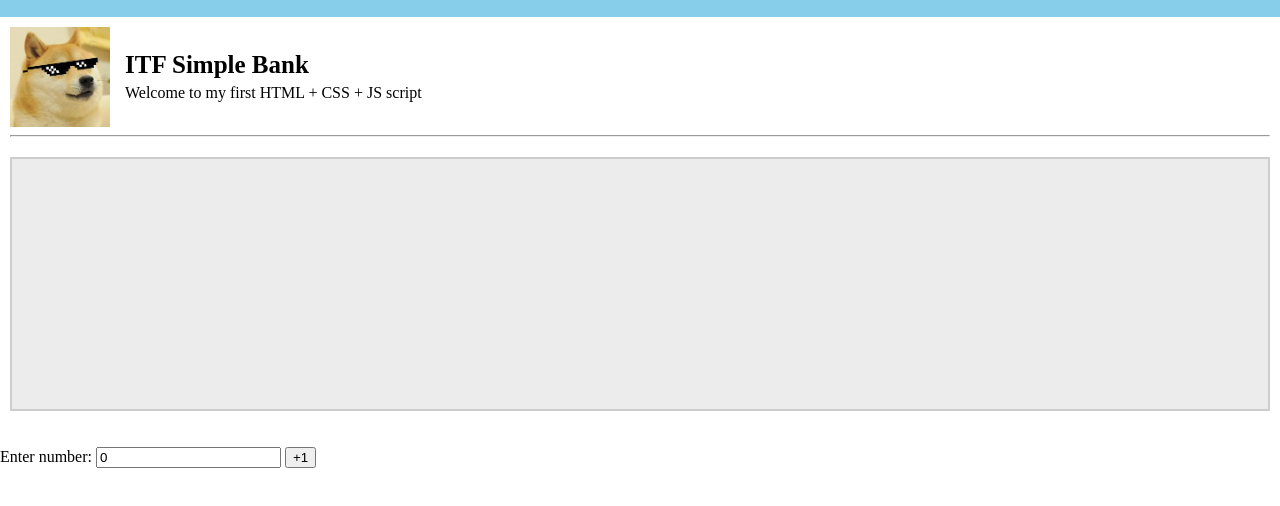
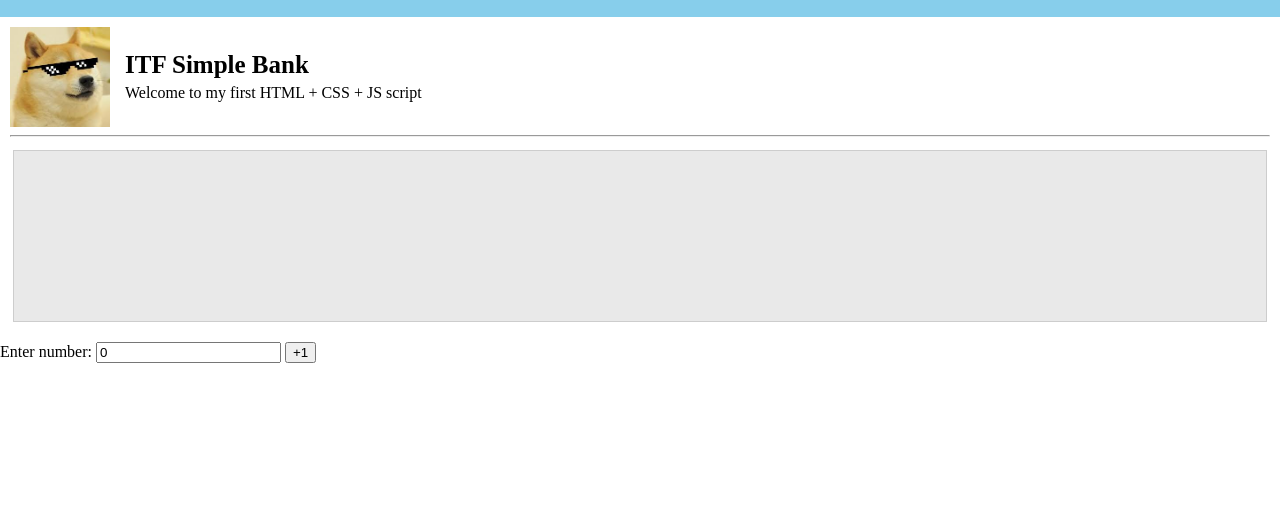
Before and after one commit to Apich01/itf-it68070202, a plain HTML site: page index.html in a window 1280 px wide. Shown: the part 50-556 px from the top of the page. Drawn offline with Linux system fonts and the light colour scheme.

Commit message:
solve log

```diff
--- a/index.html
+++ b/index.html
@@ -27,8 +27,8 @@
 
     </div>
 
-    <div id="square-container">
-        <div class="square-box"></div>
+    <div class="transaction-log-container">
+        <pre id="transaction-log" class="log-box"></pre>
     </div>
 
     <div>
--- a/styles.css
+++ b/styles.css
@@ -34,21 +34,17 @@ body {
     margin: 5px;
 }
 
-#square-container {
-    width: 100vw;
-    height: 300px;
-    display: flex;
-    justify-content: center;
+.transaction-log-container {
+    width: 98%;
+    max-width: 2000px;
+    margin: 0 auto 20px auto;
 }
 
-.square-box {
-    width: 99vw;
-    height: 250px;
-    background-color: rgb(237, 236, 236);
-    border: 2px solid rgb(205, 205, 205);
-    margin: 10px;
-
-    display: flex;
-    justify-content: center;
-    align-items: center;
+.log-box {
+    height: 150px;
+    background-color: rgb(233, 233, 233);
+    border: 1px solid rgb(205, 205, 205);
+    padding: 10px;
+    overflow-y: scroll;
+    white-space: pre-wrap;
 }
```
